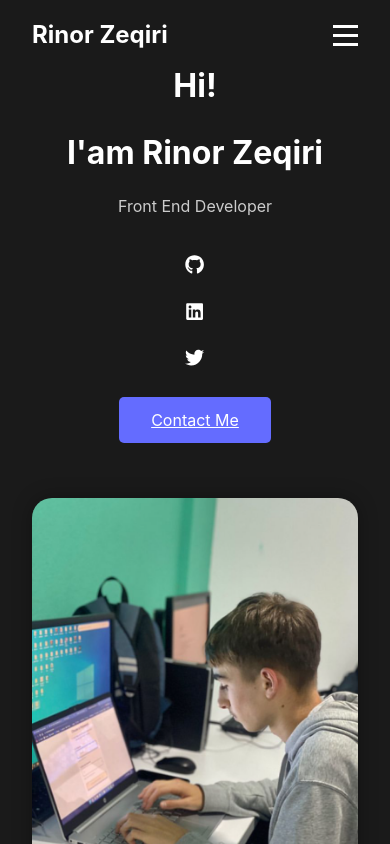
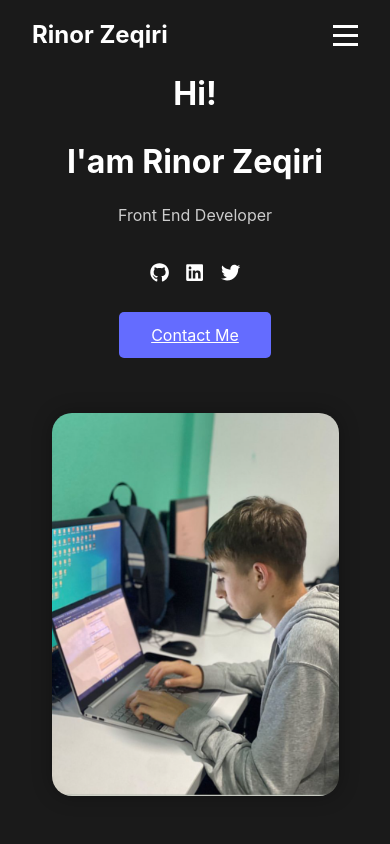
Before and after one commit to rinorze/vercelrinor, a React (Vite) app: page / in a window 390 px wide. Shown: the top 844 px of the page. Built offline with nearby package versions, Linux system fonts and the light colour scheme.

Commit message:
Update Hero.scss

```diff
--- a/src/components/Hero/Hero.scss
+++ b/src/components/Hero/Hero.scss
@@ -13,7 +13,8 @@
     justify-content: space-between;
     align-items: center;
     gap: 2rem;
-    padding: 0 1rem; // Add horizontal padding for smaller screens
+    width: 90%;
+    margin: auto;
   }
 
   &-text {
@@ -82,7 +83,7 @@
     }
 
     .social-links {
-      flex-direction: column; // Stack social links vertically
+      justify-content: center;
       align-items: center; // Center align social links
       gap: 1rem; // Adjust gap for better spacing
     }
```
